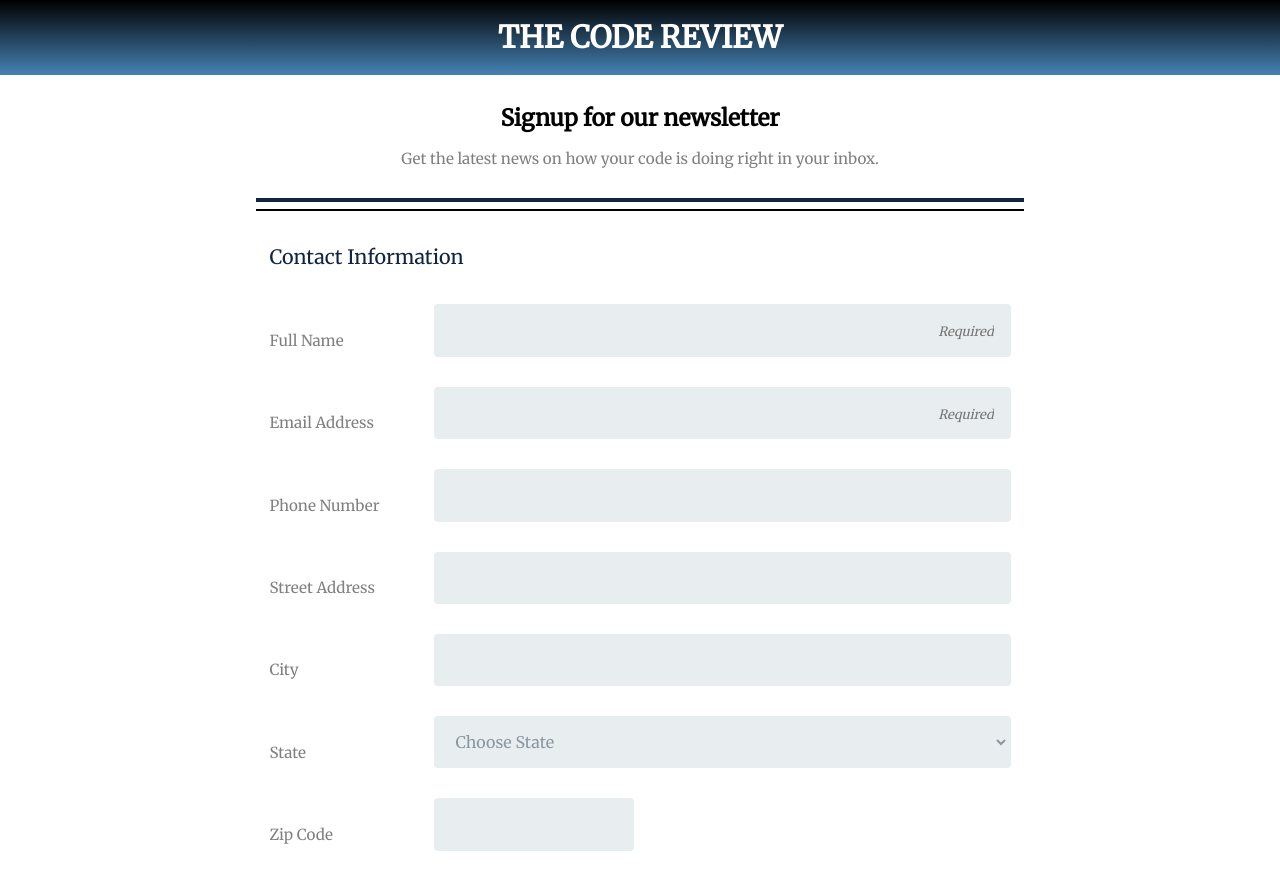
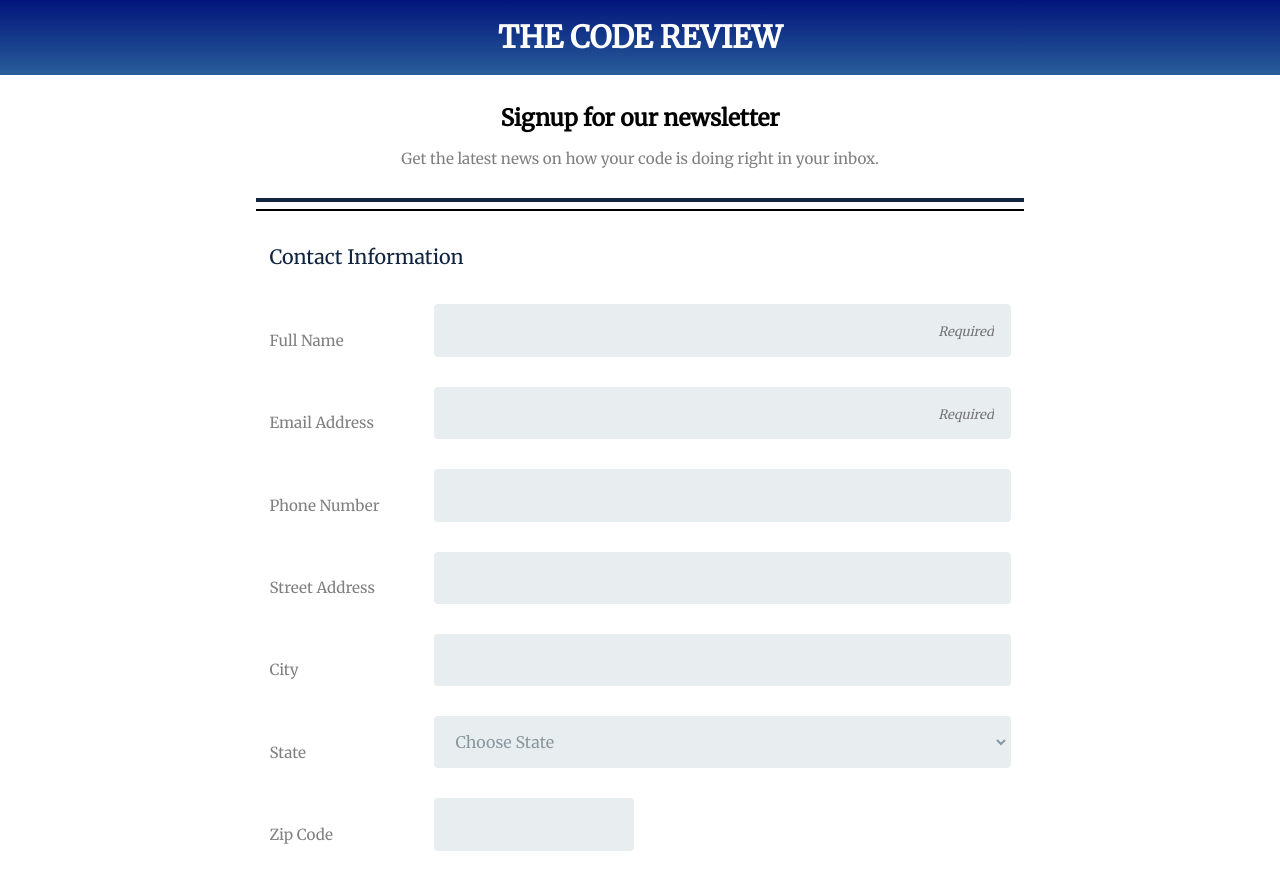
Before and after one commit to garcia718gt4/Techdegree-Project-3, a plain HTML site: page index.html in a window 1280 px wide. Shown: the top 884 px of the page. Drawn offline with Linux system fonts and the light colour scheme.

Commit message:
finalized css

```diff
--- a/css/style.css
+++ b/css/style.css
@@ -19,7 +19,7 @@
     background-color: #112540;
     padding: 20px 0;
     margin: auto;
-    background: linear-gradient(black, steelblue);
+    background: linear-gradient(#02157c, hsl(212, 58%, 38%));
   }
 
   hr {
```
